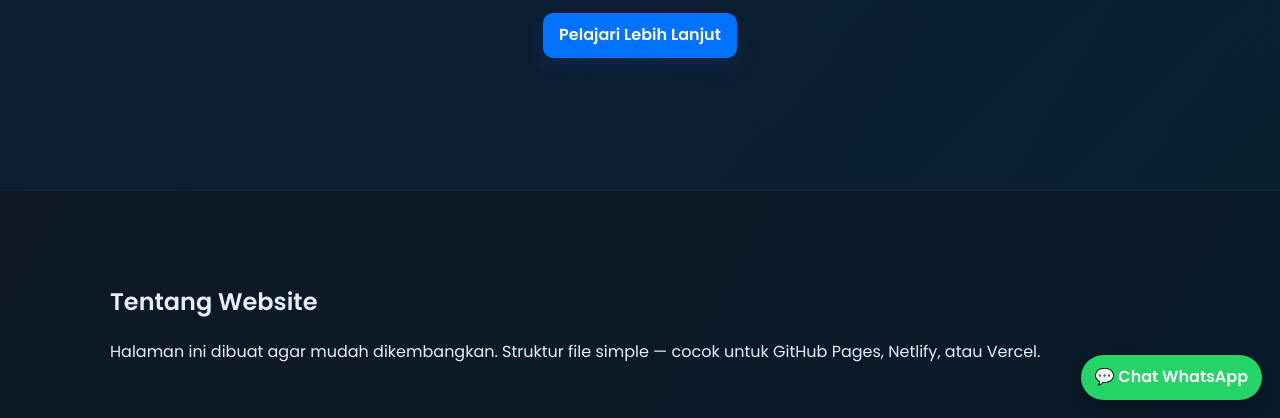
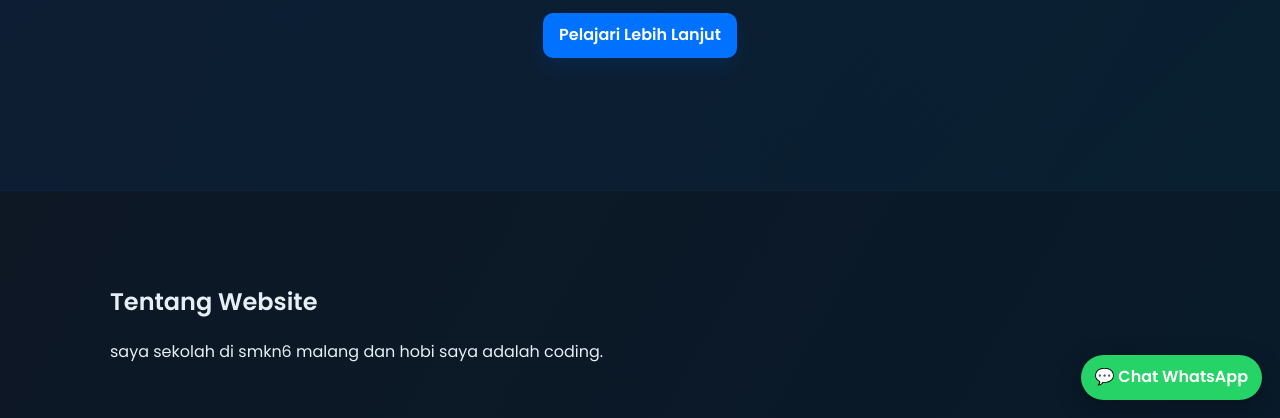
Before and after one commit to putraaxy/web-putra-firebase, a plain HTML site: page index.html in a window 1280 px wide. Shown: the part 382-800 px from the top of the page. Drawn offline with Linux system fonts and the light colour scheme; no server answers.

Commit message:
Update index.html

```diff
--- a/index.html
+++ b/index.html
@@ -40,7 +40,7 @@
     <section id="about" class="section reveal">
       <div class="container">
         <h2 id="about-title">Tentang Website</h2>
-        <p id="about-desc">Halaman ini dibuat agar mudah dikembangkan. Struktur file simple — cocok untuk GitHub Pages, Netlify, atau Vercel.</p>
+        <p id="about-desc">saya sekolah di smkn6 malang dan hobi saya adalah coding.</p>
       </div>
     </section>
 
```
